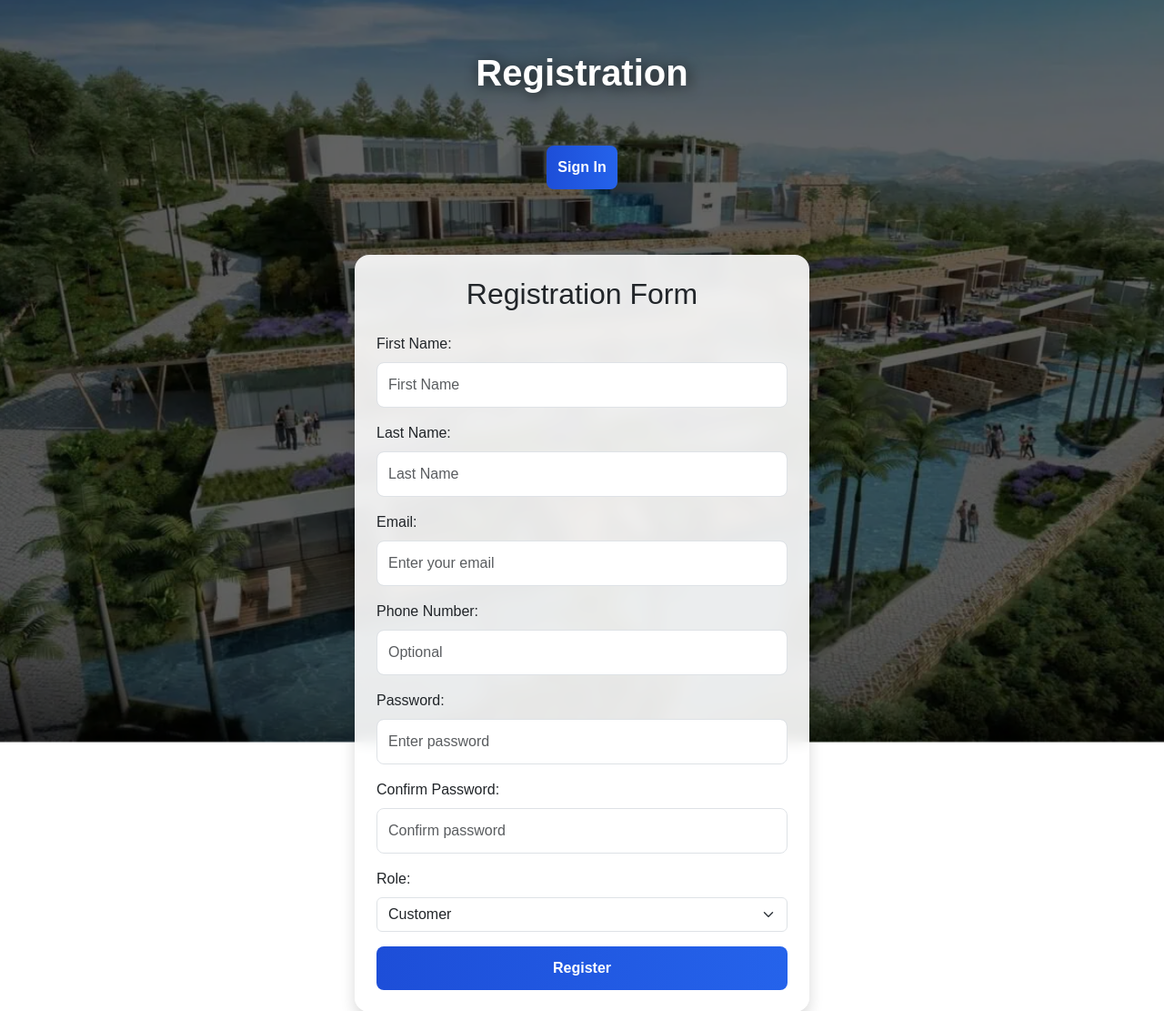
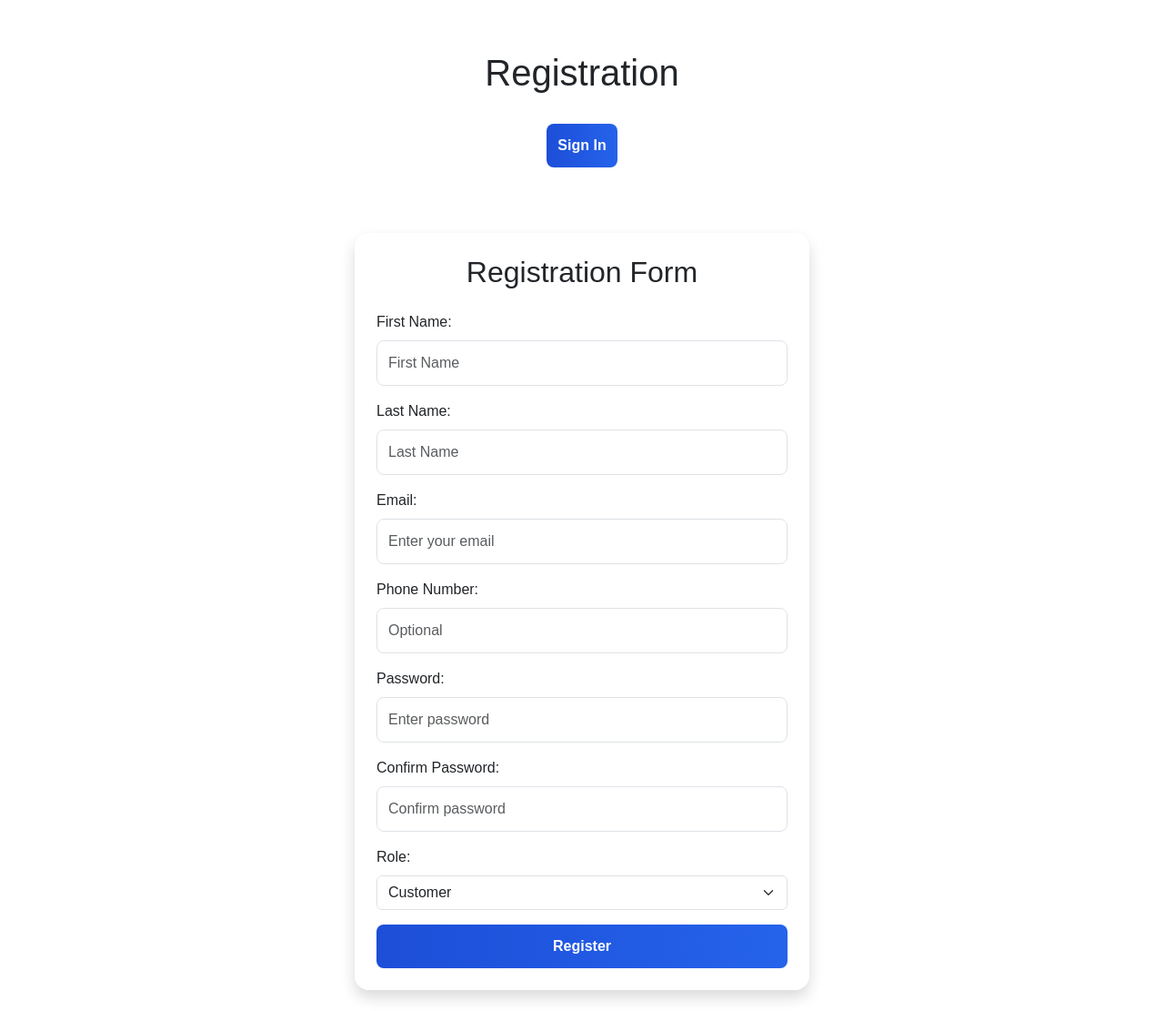
Before and after one commit to bondjoha/johannbondingames, a PHP site: page /Registration.php in a window 1280 px wide. Shown: the top 1111 px of the page at 91% size. Run offline with PHP 8.4, Linux system fonts and the light colour scheme; a user stored in the database is signed in.

Commit message:
Add files via upload

```diff
--- a/style.css
+++ b/style.css
@@ -1,7 +1,6 @@
-
-/* Background styling */
-/* Background styling */
-body {
+/* general stle */
+body
+{
   margin: 0;
   padding: 0;
   font-family: 'Poppins', sans-serif;
@@ -9,44 +8,10 @@ body {
   display: flex;
   flex-direction: column;
   align-items: center;
-  justify-content: flex-start; /* allow content to start from top */
+  justify-content: flex-start;
   position: relative;
-  overflow-y: auto; /* enable vertical scrolling */
-  padding: 2rem 0; /* optional top/bottom spacing */
-}
-
-/* Overlay background remains the same */
-.overlay {
-  position: fixed;
-  top: 0;
-  left: 0;
-  width: 100%;
-  height: 100%;
-  background: linear-gradient(rgba(0,0,0,0.5), rgba(0,0,0,0.5)),
-              url('background.jpg')
-              no-repeat center center;
-  background-size: cover;
-  z-index: -1;
-  filter: brightness(0.8);
-  animation: bgZoom 20s ease-in-out infinite;
-}
-
-/* Optional subtle zoom animation */
-@keyframes bgZoom
-{
-  0%   { transform: scale(1); }
-  50%  { transform: scale(1.05); }
-  100% { transform: scale(1); }
-}
-
-/* Header styling                   */
-h1
-{
-  color: #fff;
-  font-weight: 700;
-  text-shadow: 2px 2px 15px rgba(0,0,0,0.7);
-  margin-bottom: 2rem;
-  font-size: 2.5rem;
+  overflow-y: auto;
+  padding: 2rem 0;
 }
 
 /* Login card */
@@ -61,7 +26,6 @@ h1
   backdrop-filter: blur(8px);
 }
 
-
 /* Form input fields */
 .form-control
 {
@@ -70,23 +34,12 @@ h1
   font-size: 1rem;
 }
 
-/* Icon inside input */
-.position-relative i
-{
-  position: absolute;
-  left: 15px;
-  top: 50%;
-  transform: translateY(-50%);
-  color: #888;
-}
-
 .form-control.ps-5
 {
   padding-left: 40px;
 }
 
-
-/* Button styling */
+/* Buttons */
 .btn-primary
 {
   background: linear-gradient(90deg, #1d4ed8, #2563eb);
@@ -104,7 +57,7 @@ h1
   box-shadow: 0 4px 12px rgba(29, 78, 216, 0.4);
 }
 
-/* Register link*/
+/* Register link */
 .register-link a
 {
   color: #1d4ed8;
@@ -117,29 +70,77 @@ h1
   text-decoration: underline;
 }
 
-/***************** Add_Read_Update_Delete_HotelsDetails ***************/
-/* Hover effect for text-like links */
+/* Nav link hover */
 .nav-link-hover:hover
 {
-    color: #ffd700 !important; /* gold color on hover */
+  color: #ffd700 !important;
   text-decoration: underline;
 }
 
-.hotel-header {
-    background: linear-gradient(90deg, #1e3c72, #2a5298); /* gradient */
+/* Hotel header */
+.hotel-header
+{
+  background: linear-gradient(90deg, #1e3c72, #2a5298);
   color: white;
   padding: 40px 0;
   box-shadow: 0 4px 8px rgba(0,0,0,0.2);
   border-radius: 10px;
   font-family: 'Segoe UI', sans-serif;
 }
-.hotel-header h1 {
+
+.hotel-header h1
+{
   font-size: 3rem;
   margin: 0;
 }
 
+/* index page html css */
+.hero
+{
+    width: 100vw;
+    height: 300px;
+    background: url('images/background3.jpg') center center no-repeat;
+    background-size: cover;
+    position: relative;
+    display: flex;
+    flex-direction: column;
+    align-items: center;
+    justify-content: center;
+    text-align: center;
 
-/* Responsive adjustments*/
+    color: #FFD700;
+    text-shadow: 2px 2px 4px rgba(0,0,0,0.7), 0 0 10px rgba(0,0,0,0.5);
+    font-weight: bold;
+    padding: 0 1rem;
+}
+
+.hero h1, .hero h2
+{
+    font-weight: bold;
+    margin: 0.2rem 0;
+}
+
+.hero h1 { font-size: 3rem; }
+.hero h2 { font-size: 1.8rem; }
+
+.hero::after
+{
+    content: '';
+    position: absolute;
+    top: 0; left: 0;
+    width: 100%; height: 100%;
+    background: rgba(0,0,0,0.4);
+    z-index: 1;
+}
+
+.hero h1, .hero h2 { position: relative; z-index: 2; }
+
+/* HOTEL CARDS */
+.hotel-card img { width: 100%; height: 180px; object-fit: cover; }
+.hotel-card { display: flex; flex-direction: column; }
+
+
+/* Responsive adjustments */
 @media (max-width: 420px)
 {
   .login-card
```
Lines whose indentation alone changed are shown as unchanged.
